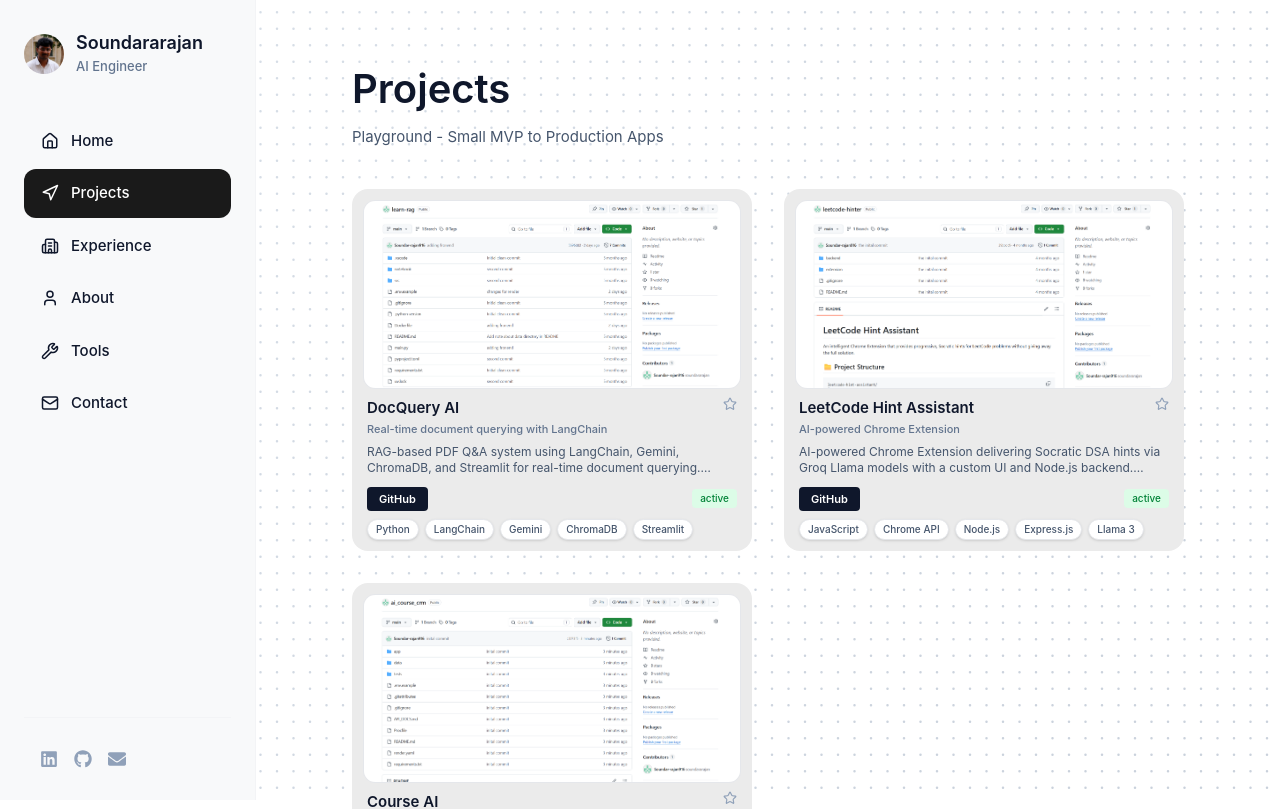
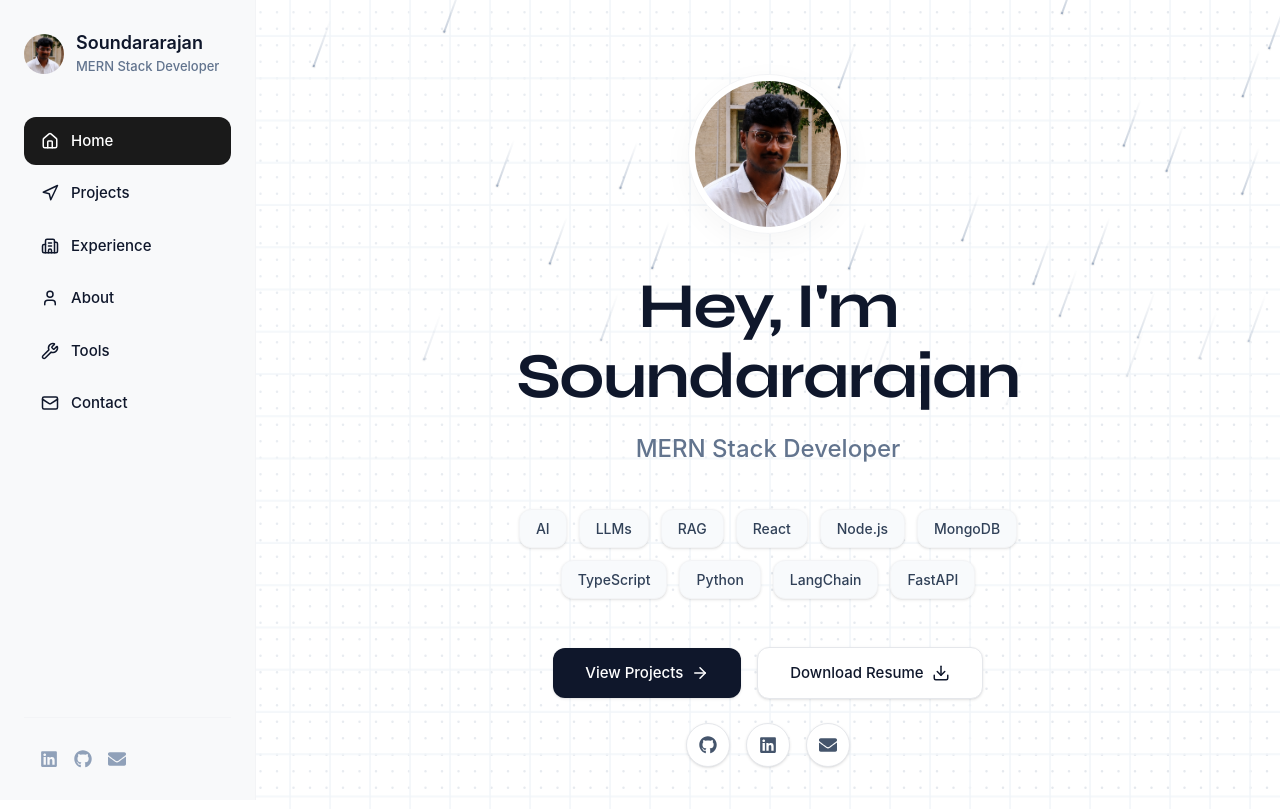
Before and after one commit to Soundar-rajan916/Portfolio, a React (Vite) app: page /projects in a window 1280 px wide. Shown: the top 809 px of the page. Built offline with nearby package versions, Linux system fonts and the light colour scheme.

Commit message:
change into single page

```diff
--- a/index.html
+++ b/index.html
@@ -6,6 +6,9 @@
   <link rel="icon" type="image/svg+xml" href="/dp.png" />
   <meta name="viewport" content="width=device-width, initial-scale=1.0" />
   <title>portfolio</title>
+  <link rel="preconnect" href="https://fonts.googleapis.com">
+  <link rel="preconnect" href="https://fonts.gstatic.com" crossorigin>
+  <link href="https://fonts.googleapis.com/css2?family=Syne:wght@400..800&display=swap" rel="stylesheet">
 </head>
 
 <body>
--- a/src/App.jsx
+++ b/src/App.jsx
@@ -1,5 +1,4 @@
 import React, { useEffect } from 'react';
-import { Routes, Route, useLocation } from 'react-router-dom';
 import Sidebar from './components/Sidebar';
 import Footer from './components/Footer';
 import DotField from './components/DotField';
@@ -11,30 +10,17 @@
 import About from './pages/About';
 import Tools from './pages/Tools';
 import Contact from './pages/Contact';
-import NotFound from './pages/NotFound';
 
 function App() {
-  const location = useLocation();
-
   useEffect(() => {
-    const path = location.pathname;
-    let pageName = 'Home';
-
-    if (path === '/projects') pageName = 'Projects';
-    else if (path === '/experience') pageName = 'Experience';
-    else if (path === '/about') pageName = 'About';
-    else if (path === '/tools') pageName = 'Tools';
-    else if (path === '/contact') pageName = 'Contact';
-
-    document.title = `${pageName} | Soundararajan`;
-  }, [location]);
+    document.title = `Soundararajan | Portfolio`;
+  }, []);
 
   return (
     <div className="min-h-screen bg-white text-slate-900 selection:bg-slate-200 selection:text-slate-900 flex flex-col md:flex-row relative cursor-none">
       <SmoothCursor />
       {/* Global Background DotField */}
-      {location.pathname !== '/' && location.pathname !== '/about' && location.pathname !== '/contact' && (
-        <div className="fixed inset-0 z-0 pointer-events-none">
+      <div className="fixed inset-0 z-0 pointer-events-none opacity-50">
         <DotField
           dotRadius={2.5}
           dotSpacing={14}
@@ -47,20 +33,16 @@
           glowColor="rgba(219, 234, 254, 0.4)"
         />
       </div>
-      )}
 
       <Sidebar />
       <div className="flex-1 md:ml-64 flex flex-col min-w-0 relative z-10">
         <main className="flex-grow">
-          <Routes>
-            <Route path="/" element={<Home />} />
-            <Route path="/projects" element={<Projects />} />
-            <Route path="/experience" element={<Experience />} />
-            <Route path="/about" element={<About />} />
-            <Route path="/tools" element={<Tools />} />
-            <Route path="/contact" element={<Contact />} />
-            <Route path="*" element={<NotFound />} />
-          </Routes>
+          <section id="home"><Home /></section>
+          <section id="projects"><Projects /></section>
+          <section id="experience"><Experience /></section>
+          <section id="about"><About /></section>
+          <section id="tools"><Tools /></section>
+          <section id="contact"><Contact /></section>
         </main>
         <Footer />
       </div>
--- a/src/components/Sidebar.jsx
+++ b/src/components/Sidebar.jsx
@@ -1,5 +1,4 @@
 import React, { useState, useEffect } from 'react';
-import { NavLink, Link } from 'react-router-dom';
 import { Menu, X, Home, Navigation, Building2, User, Wrench, Mail } from 'lucide-react';
 import { FaLinkedin, FaGithub, FaEnvelope } from 'react-icons/fa';
 import { socialLinks } from '../data/social';
@@ -7,6 +6,7 @@
 
 export default function Sidebar() {
   const [isOpen, setIsOpen] = useState(false);
+  const [activeSection, setActiveSection] = useState('home');
   const toggle = () => setIsOpen(!isOpen);
 
   const [roleIndex, setRoleIndex] = useState(0);
@@ -19,25 +19,62 @@
     return () => clearInterval(interval);
   }, []);
 
+  useEffect(() => {
+    const handleScroll = () => {
+      const sections = ['home', 'projects', 'experience', 'about', 'tools', 'contact'];
+      let current = '';
+
+      for (const section of sections) {
+        const element = document.getElementById(section);
+        if (element) {
+          const rect = element.getBoundingClientRect();
+          if (rect.top <= 150 && rect.bottom >= 150) {
+            current = section;
+            break;
+          }
+        }
+      }
+
+      if (current && current !== activeSection) {
+        setActiveSection(current);
+      }
+    };
+
+    window.addEventListener('scroll', handleScroll);
+    // Initial check
+    handleScroll();
+
+    return () => window.removeEventListener('scroll', handleScroll);
+  }, [activeSection]);
+
   const navs = [
-    { name: 'Home', path: '/', icon: Home },
-    { name: 'Projects', path: '/projects', icon: Navigation },
-    { name: 'Experience', path: '/experience', icon: Building2 },
-    { name: 'About', path: '/about', icon: User },
-    { name: 'Tools', path: '/tools', icon: Wrench },
-    { name: 'Contact', path: '/contact', icon: Mail },
+    { name: 'Home', path: '#home', id: 'home', icon: Home },
+    { name: 'Projects', path: '#projects', id: 'projects', icon: Navigation },
+    { name: 'Experience', path: '#experience', id: 'experience', icon: Building2 },
+    { name: 'About', path: '#about', id: 'about', icon: User },
+    { name: 'Tools', path: '#tools', id: 'tools', icon: Wrench },
+    { name: 'Contact', path: '#contact', id: 'contact', icon: Mail },
   ];
+
+  const getLinkClasses = (id) => {
+    const isActive = activeSection === id;
+    return `flex items-center gap-3 px-4 py-3 rounded-xl text-base md:text-[15px] font-medium transition-all border ${
+      isActive
+        ? 'bg-[#1a1a1a] text-white border-transparent hover:bg-transparent hover:text-slate-900 hover:border-slate-900'
+        : 'border-transparent text-slate-900 hover:bg-slate-200'
+    }`;
+  };
 
   return (
     <>
       {/* Mobile Top Bar */}
       <div className="md:hidden flex items-center justify-between px-4 h-16 border-b border-gray-100 bg-[#f8f9fa] sticky top-0 z-50">
-        <Link to="/" className="flex items-center space-x-2 group">
+        <a href="#home" className="flex items-center space-x-2 group">
           <div className="w-8 h-8 rounded-full bg-slate-200 overflow-hidden flex items-center justify-center">
             <img src="/dp.png" alt="Soundararajan" className="w-full h-full object-cover" />
           </div>
           <span className="font-semibold text-slate-900">Soundararajan</span>
-        </Link>
+        </a>
         <button onClick={toggle} className="text-slate-500 hover:text-slate-900">
           {isOpen ? <X size={24} /> : <Menu size={24} />}
         </button>
@@ -50,21 +87,15 @@
             {navs.map((nav) => {
               const Icon = nav.icon;
               return (
-                <NavLink
+                <a
                   key={nav.name}
-                  to={nav.path}
+                  href={nav.path}
                   onClick={() => setIsOpen(false)}
-                  className={({ isActive }) =>
-                    `flex items-center gap-3 px-4 py-3 rounded-xl text-base font-medium transition-all border ${
-                      isActive
-                        ? 'bg-[#1a1a1a] text-white border-transparent hover:bg-transparent hover:text-slate-900 hover:border-slate-900'
-                        : 'border-transparent text-slate-900 hover:bg-slate-200'
-                    }`
-                  }
+                  className={getLinkClasses(nav.id)}
                 >
                   <Icon size={18} />
                   <span>{nav.name}</span>
-                </NavLink>
+                </a>
               );
             })}
 
@@ -78,8 +109,8 @@
       )}
 
       {/* Desktop Sidebar */}
-      <aside className="hidden md:flex flex-col w-64 h-screen fixed left-0 top-0 border-r border-gray-100 bg-[#f8f9fa] py-8 px-6">
-        <Link to="/" className="flex items-center space-x-3 mb-10 group">
+      <aside className="hidden md:flex flex-col w-64 h-screen fixed left-0 top-0 border-r border-gray-100 bg-[#f8f9fa] py-8 px-6 z-40">
+        <a href="#home" className="flex items-center space-x-3 mb-10 group">
           <div className="w-10 h-10 rounded-full bg-slate-200 overflow-hidden flex-shrink-0 flex items-center justify-center">
             <img src="/dp.png" alt="Soundararajan" className="w-full h-full object-cover" />
           </div>
@@ -100,26 +131,20 @@
               </AnimatePresence>
             </div>
           </div>
-        </Link>
+        </a>
 
         <nav className="flex flex-col space-y-1 flex-grow">
           {navs.map((nav) => {
             const Icon = nav.icon;
             return (
-              <NavLink
+              <a
                 key={nav.name}
-                to={nav.path}
-                className={({ isActive }) =>
-                  `flex items-center gap-3 text-[15px] font-medium px-4 py-3 rounded-xl transition-all border ${
-                    isActive
-                      ? 'bg-[#1a1a1a] text-white border-transparent hover:bg-transparent hover:text-slate-900 hover:border-slate-900'
-                      : 'border-transparent text-slate-900 hover:bg-slate-200'
-                  }`
-                }
+                href={nav.path}
+                className={getLinkClasses(nav.id)}
               >
                 <Icon size={18} strokeWidth={2} />
                 <span>{nav.name}</span>
-              </NavLink>
+              </a>
             );
           })}
         </nav>
--- a/src/index.css
+++ b/src/index.css
@@ -4,6 +4,7 @@
   --color-primary: #000000;
   --color-secondary: #f3f4f6;
   --color-accent: #2563eb;
+  --font-syne: 'Syne', sans-serif;
 }
 
 @theme inline {
@@ -25,6 +26,10 @@
 }
 
 @layer base {
+  html {
+    scroll-behavior: smooth;
+  }
+
   body {
     @apply text-slate-900 bg-white antialiased;
     font-family: -apple-system, BlinkMacSystemFont, "Segoe UI", Roboto, "Helvetica Neue", Arial, sans-serif;
--- a/src/pages/Home.jsx
+++ b/src/pages/Home.jsx
@@ -1,6 +1,5 @@
 import React, { useState, useEffect } from 'react';
 import { motion, AnimatePresence } from 'framer-motion';
-import { Link } from 'react-router-dom';
 import { socialLinks } from '../data/social';
 import { ArrowRight, Download, BrainCircuit } from 'lucide-react';
 import { FaGithub, FaLinkedin, FaEnvelope } from 'react-icons/fa';
@@ -79,7 +78,7 @@
 
         {/* Heading */}
         <motion.div variants={itemVariants} className="mb-4">
-          <h1 className="text-5xl sm:text-[64px] font-bold text-slate-900 leading-[1.1] tracking-tight">
+          <h1 className="text-5xl sm:text-[64px] font-bold text-slate-900 leading-[1.1] tracking-tight font-syne">
             Hey, I'm Soundararajan
           </h1>
         </motion.div>
@@ -116,7 +115,7 @@
         {/* CTAs and Socials */}
         <motion.div variants={itemVariants} className="flex flex-col items-center gap-6 mb-20 w-full pointer-events-auto">
           <div className="flex flex-col sm:flex-row items-center gap-4 w-full sm:w-auto">
-            <Link to="/projects" className="w-full sm:w-auto">
+            <a href="#projects" className="w-full sm:w-auto">
               <motion.button
                 whileHover={{ scale: 1.02 }}
                 whileTap={{ scale: 0.98 }}
@@ -124,7 +123,7 @@
               >
                 View Projects <ArrowRight size={18} />
               </motion.button>
-            </Link>
+            </a>
 
             <a href="/resume.pdf" target="_blank" rel="noreferrer" className="w-full sm:w-auto">
               <motion.button
```
Lines whose indentation alone changed are shown as unchanged.
